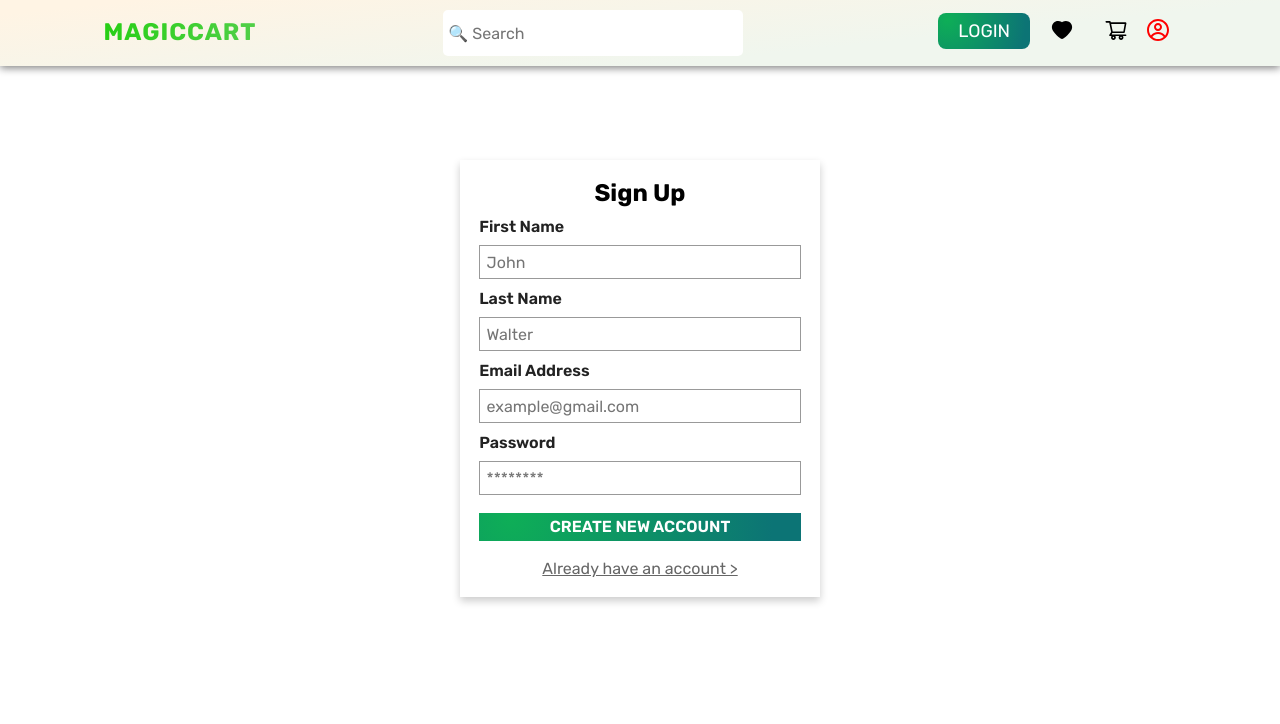
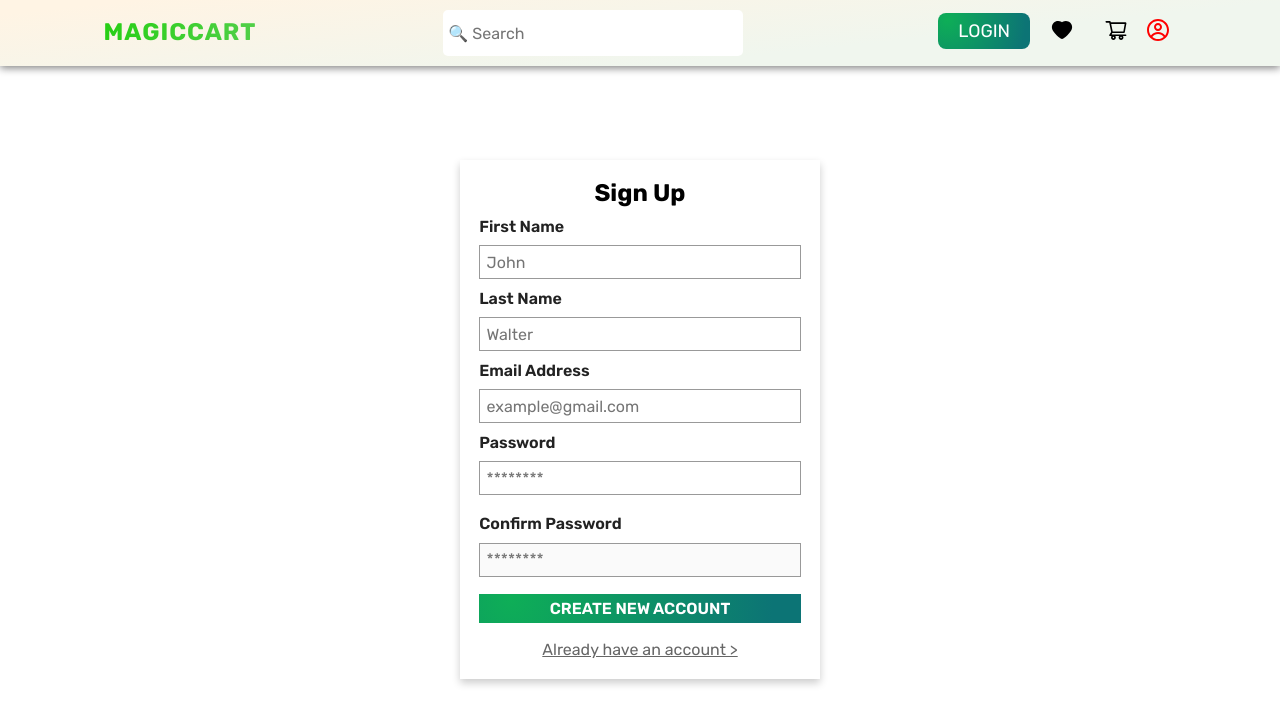
Before and after one commit to Amankumar62/MagicCart, a React (Create React App) app: page /signup in a window 1280 px wide. Shown: the top 724 px of the page. Built offline with nearby package versions, Linux system fonts and the light colour scheme; no server answers; the HTML template or start-up script is replaced by a standard one; what miragejs would draw is missing.

Commit message:
fix: logic updated

```diff
--- a/src/Context/AuthContext.js
+++ b/src/Context/AuthContext.js
@@ -2,10 +2,12 @@ import { createContext, useContext, useReducer } from "react";
 import { CartContext } from "./CartContext";
 import { userReducer } from "../reducer/reducer";
 import { toast } from "react-toastify";
+import { useNavigate } from "react-router";
 
 export const AuthContext = createContext();
 
 export const AuthProvider = ({ children }) => {
+  const navigate = useNavigate();
   const [userData, dispatch] = useReducer(userReducer, {
     isLoggedIn: false,
     user: {},
@@ -24,6 +26,7 @@ export const AuthProvider = ({ children }) => {
   });
   const { resetCartContext } = useContext(CartContext);
   const setLoginSuccess = (data) => {
+    console.log(data);
     dispatch({ type: "LOGIN_SUCCESS", payload: data });
   };
 
@@ -108,12 +111,22 @@ export const AuthProvider = ({ children }) => {
       console.log(response.status);
       if (response.status === 201) {
         const responseData = await response.json();
-        setLoginSuccess(responseData);
         resetCartContext();
         localStorage.setItem("token", responseData.encodedToken);
+        navigate("/login");
+        toast.success("User created. Please login to continue", {
+          position: "top-center",
+          autoClose: 1500,
+          hideProgressBar: false,
+          closeOnClick: true,
+          pauseOnHover: true,
+          draggable: true,
+          progress: undefined,
+          theme: "colored",
+        });
       } else if (response.status === 422) {
         toast.error(
-          "A user accout alrady exists with the provided email address",
+          "A user account alrady exists with the provided email address",
           {
             position: "top-center",
             autoClose: 1500,
--- a/src/Pages/Signup.css
+++ b/src/Pages/Signup.css
@@ -43,3 +43,6 @@
 .signup-link:hover {
   color: #000;
 }
+.match-password {
+  color: red;
+}
--- a/src/Pages/Signup.jsx
+++ b/src/Pages/Signup.jsx
@@ -1,13 +1,33 @@
 import { Link, useNavigate } from "react-router-dom";
 import "./Signup.css";
-import { useContext } from "react";
+import { useContext, useState } from "react";
 import { AuthContext } from "../Context/AuthContext";
 export const Signup = () => {
   const { signUpHandler, checkLogin } = useContext(AuthContext);
+  const [msg, setMsg] = useState("");
+  const [disabled, setDisabled] = useState(true);
   const navigate = useNavigate();
   if (checkLogin()) {
     navigate("/");
   }
+  const disablehandler = (e) => {
+    if (e.target.value.trim() === "") {
+      setDisabled(true);
+    } else {
+      setDisabled(false);
+    }
+  };
+  const confirmPasswordHandler = (e) => {
+    if (
+      !disabled &&
+      e.target.value.trim() !== "" &&
+      document.getElementById("password").value !== e.target.value
+    ) {
+      setMsg("Password not matching");
+    } else {
+      setMsg("");
+    }
+  };
   return (
     <>
       <form
@@ -64,8 +84,23 @@ export const Signup = () => {
           placeholder="********"
           pattern="^(?=.*\d)(?=.*[a-z])(?=.*[A-Z])(?=.*[a-zA-Z]).{8,}$"
           required={true}
+          onChange={(e) => disablehandler(e)}
         />
-        <button type="submit" className="signup-button">
+        <p className="match-password">{msg}</p>
+        <label for="password" className="signup-label">
+          Confirm Password
+        </label>
+        <input
+          id="confirm-password"
+          className="signup-input"
+          type="password"
+          placeholder="********"
+          pattern="^(?=.*\d)(?=.*[a-z])(?=.*[A-Z])(?=.*[a-zA-Z]).{8,}$"
+          onChange={(e) => confirmPasswordHandler(e)}
+          required={true}
+          disabled={disabled}
+        />
+        <button type="submit" className="signup-button" disabled={msg !== ""}>
           Create New Account
         </button>
         <Link className="signup-link" to="/login">
--- a/src/Pages/UserProfile.jsx
+++ b/src/Pages/UserProfile.jsx
@@ -14,11 +14,11 @@ export const UserProfile = () => {
           <h2>Profile details</h2>
           <div className="profile-details-flex">
             <p>
-              <b>Name:</b> {user.firstName + " " + user.lastName}
+              <b>Name:</b> {user?.firstName + " " + user?.lastName}
             </p>
             <p>
               <b>Email:</b>
-              {user.email}
+              {user?.email}
             </p>
             <button onClick={() => logoutHandler()}>Logout</button>
           </div>
--- a/src/components/header-component/Header.jsx
+++ b/src/components/header-component/Header.jsx
@@ -21,6 +21,10 @@ export const Header = () => {
       color: isActive && "#15803d",
     };
   };
+  const searchHandler = (e) => {
+    navigate("/products");
+    addFilterQuery(e);
+  };
   return (
     <>
       <nav>
@@ -34,7 +38,7 @@ export const Header = () => {
           type="text"
           placeholder="🔍 Search"
           value={searchQuery}
-          onChange={(e) => addFilterQuery(e)}
+          onChange={(e) => searchHandler(e)}
         />
         <div className="header-links">
           <Link to="/products">
--- a/src/reducer/reducer.js
+++ b/src/reducer/reducer.js
@@ -6,6 +6,12 @@ export const userReducer = (prevState, { type, payload }) => {
         isLoggedIn: true,
         user: payload.foundUser,
         token: payload.encodedToken,
+        orderHistory: [],
+      };
+    case "SIGNUP_SUCCESS":
+      return {
+        ...prevState,
+        isLoggedIn: false,
         orderHistory: [],
       };
     case "LOGOUT_SUCCESS":
```
